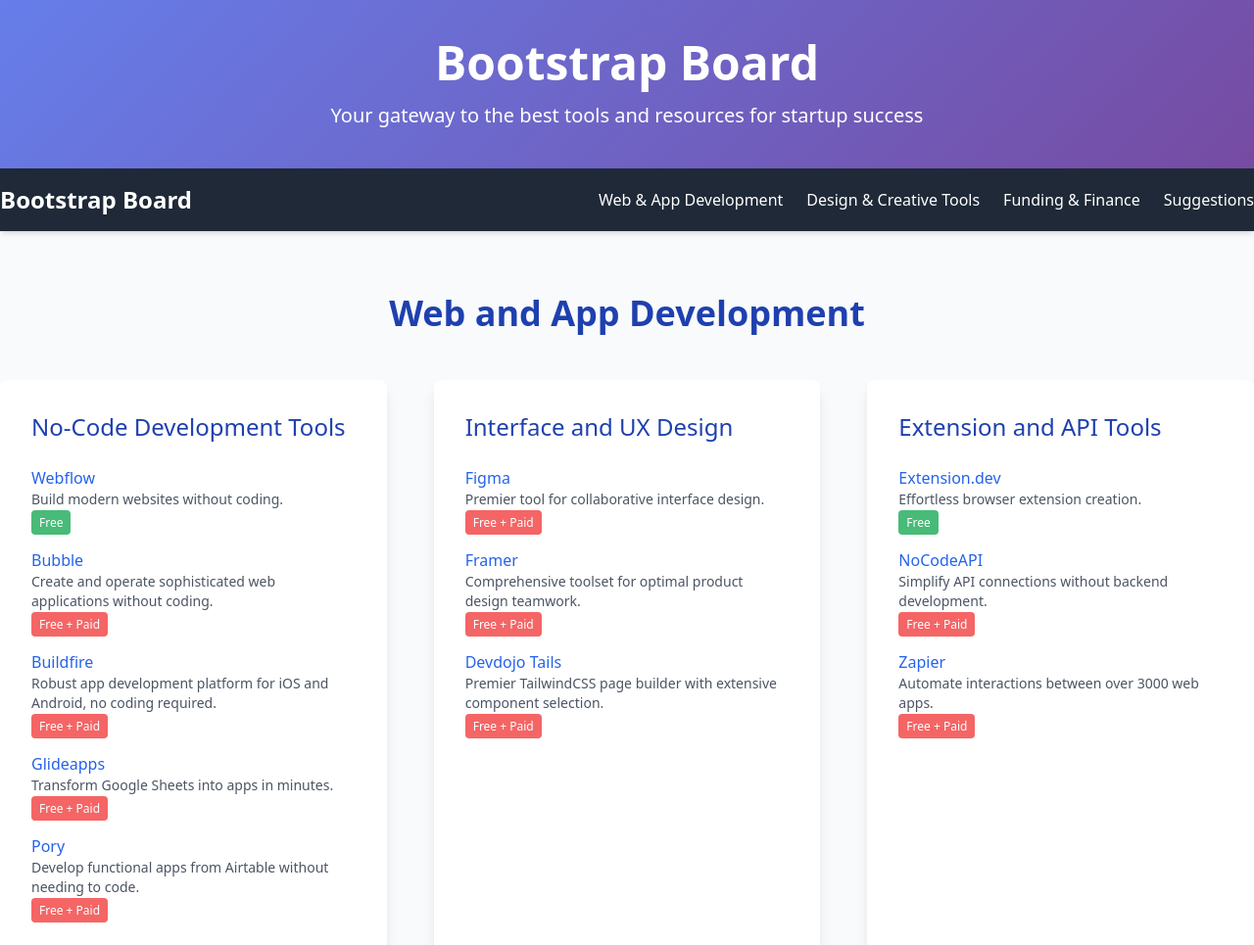
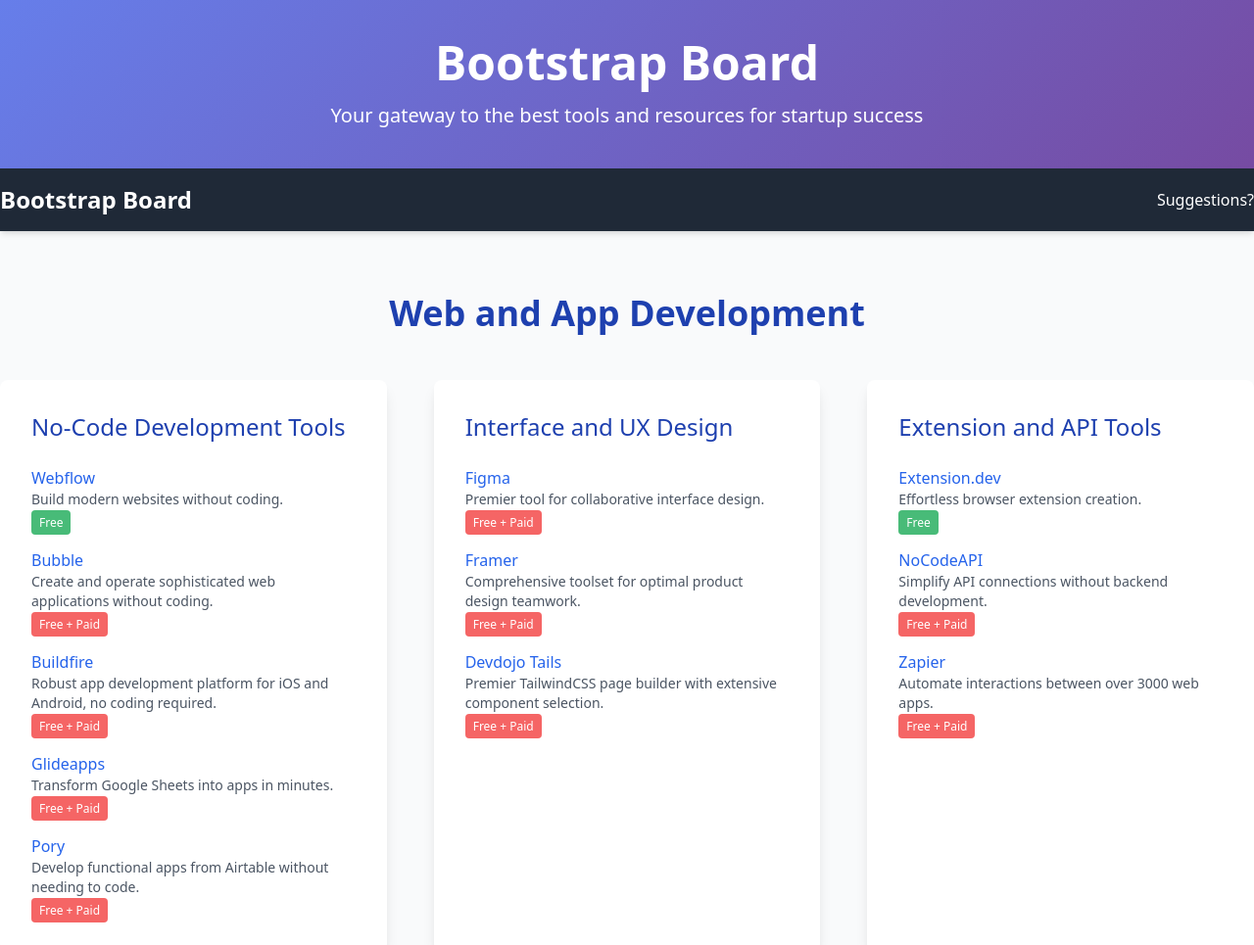
Before and after one commit to ImZackAdams/bootstrapboard, a plain HTML site: page templates/index.html in a window 1280 px wide. Shown: the top 965 px of the page at 98% size. Drawn offline with nearby package versions, Linux system fonts and the light colour scheme.

Commit message:
remove nav links

```diff
--- a/templates/index.html
+++ b/templates/index.html
@@ -58,10 +58,7 @@
         <div class="container mx-auto flex justify-between items-center">
             <strong class="text-2xl">Bootstrap Board</strong>
             <ul class="flex space-x-6">
-                <li><a href="#web-app-dev" class="nav-link">Web & App Development</a></li>
-                <li><a href="#design-creative" class="nav-link">Design & Creative Tools</a></li>
-                <li><a href="#funding-finance" class="nav-link">Funding & Finance</a></li>
-                <li><a href="#suggestions" class="nav-link">Suggestions</a></li>
+                <li><a href="#suggestions" class="nav-link">Suggestions?</a></li>
             </ul>
         </div>
     </nav>
@@ -296,7 +293,6 @@
     <footer class="bg-gray-800 text-white py-8 mt-12 shadow-inner">
         <div class="container mx-auto text-center">
             <small class="block mb-4">
-                <a href="#web-app-dev" class="hover:underline">Web & App Development</a> • <a href="#design-creative" class="hover:underline">Design & Creative Tools</a> • <a href="#funding-finance" class="hover:underline">Funding & Finance</a> • <a href="#suggestions" class="hover:underline">Suggestions</a>
             </small>
             <p class="mt-2">© 2024 Bootstrap Board. All rights reserved.</p>
         </div>
```
